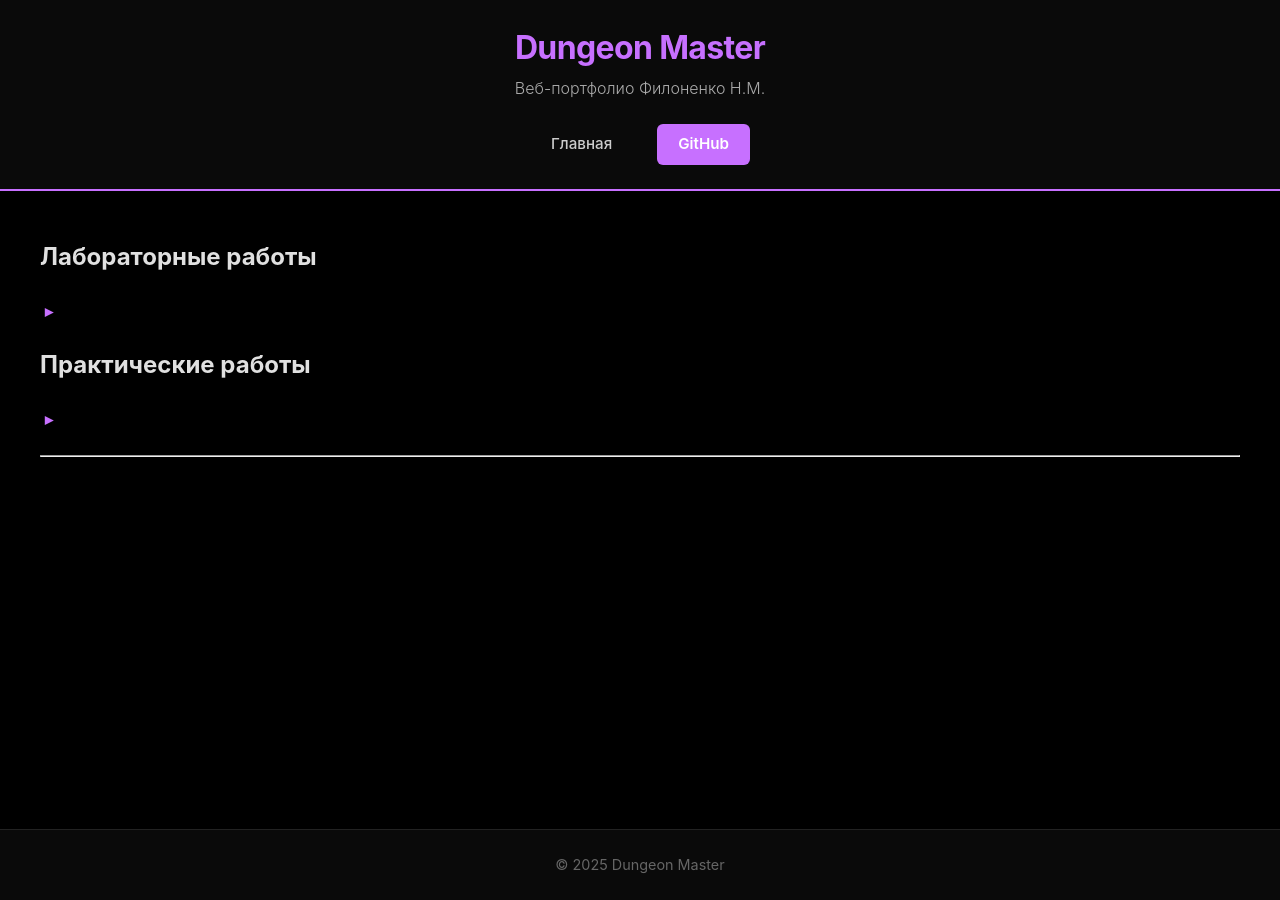
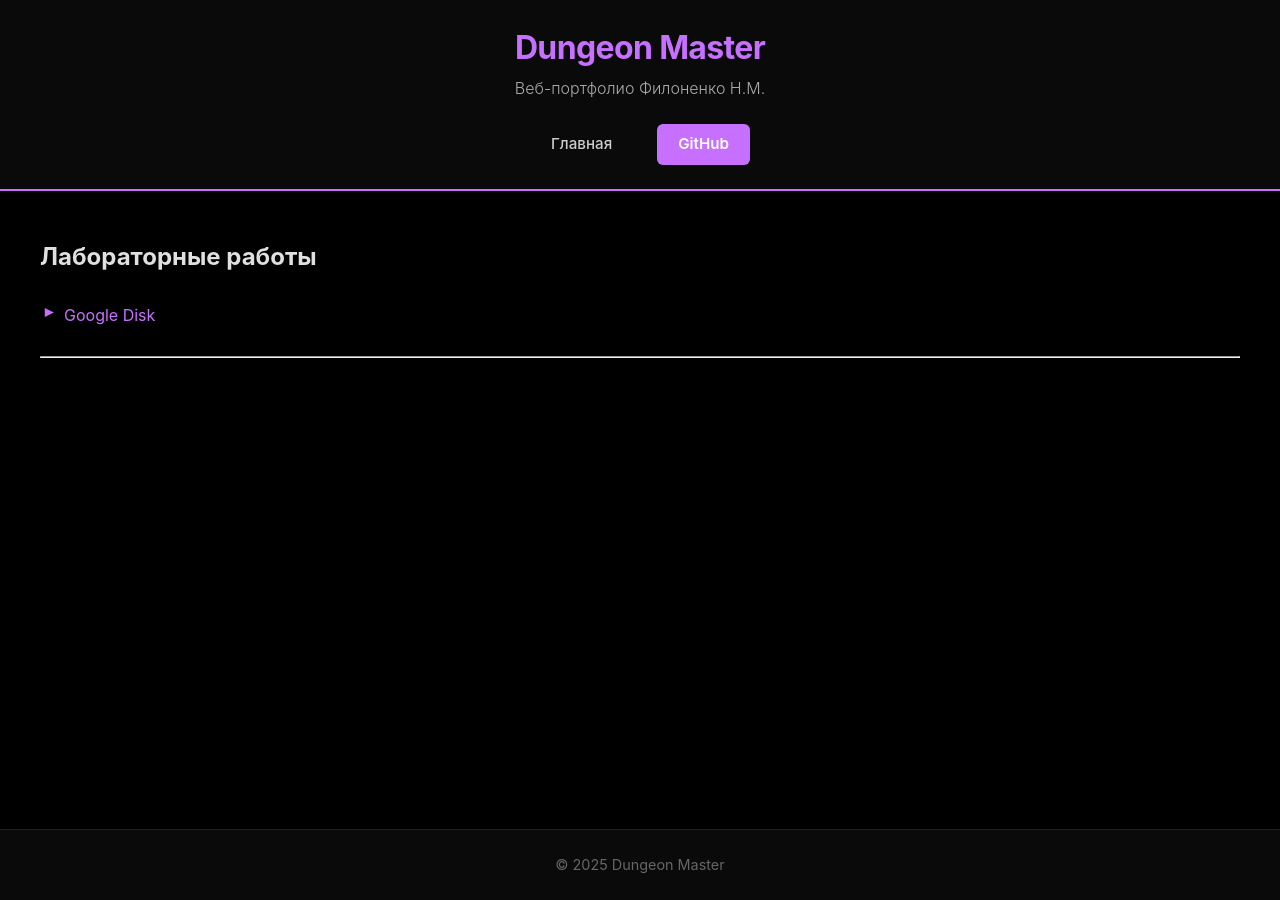
Before and after one commit to JunHerz/JunHerz.github.io, a Jekyll site: the page built from courses/3-course/TiTVD.md, in a window 1280 px wide. Built offline with Jekyll 4.4.1, drawn with Linux system fonts in a browser that asks for light colours.

Commit message:
Update TiTVD.md

```diff
--- a/courses/3-course/TiTVD.md
+++ b/courses/3-course/TiTVD.md
@@ -4,9 +4,6 @@ title: "Техника и технологии визуализации данн
 ---
 
 ## Лабораторные работы
-- []()
-
-## Практические работы
-- []()
+- [Google Disk](https://drive.google.com/drive/folders/1qX9JyLMUAk7cwzuTeXJuAmpETHHUbCOh?usp=drive_link)
 
 ---
```
